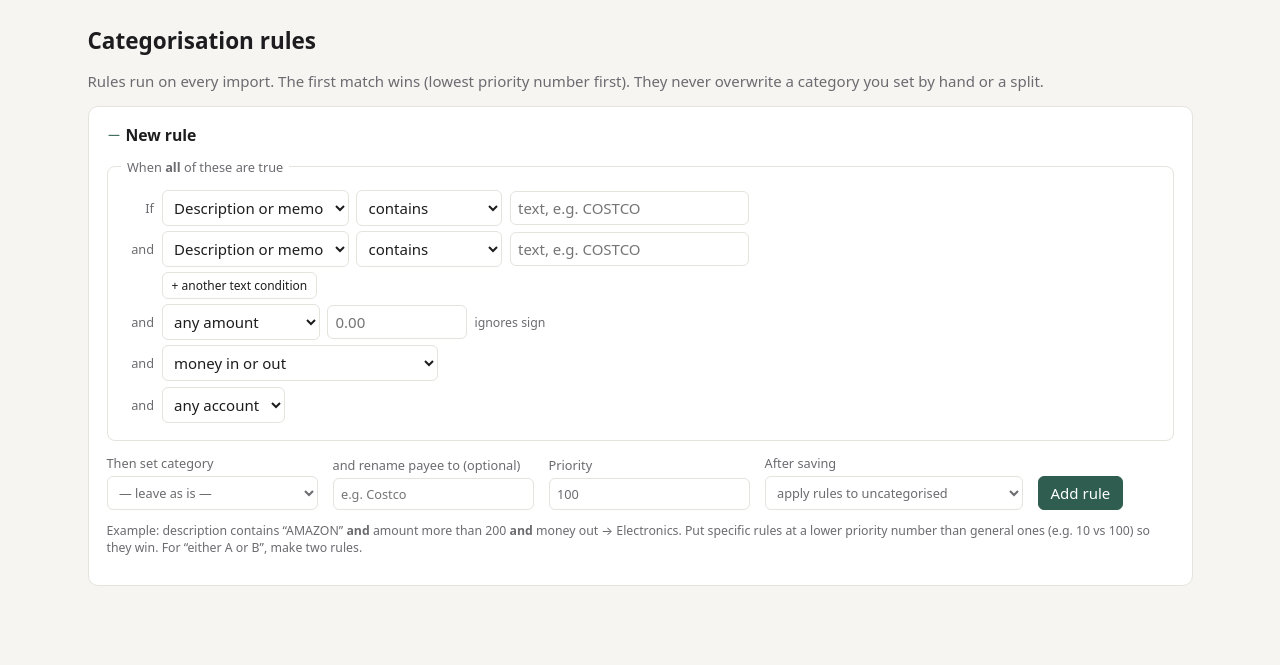
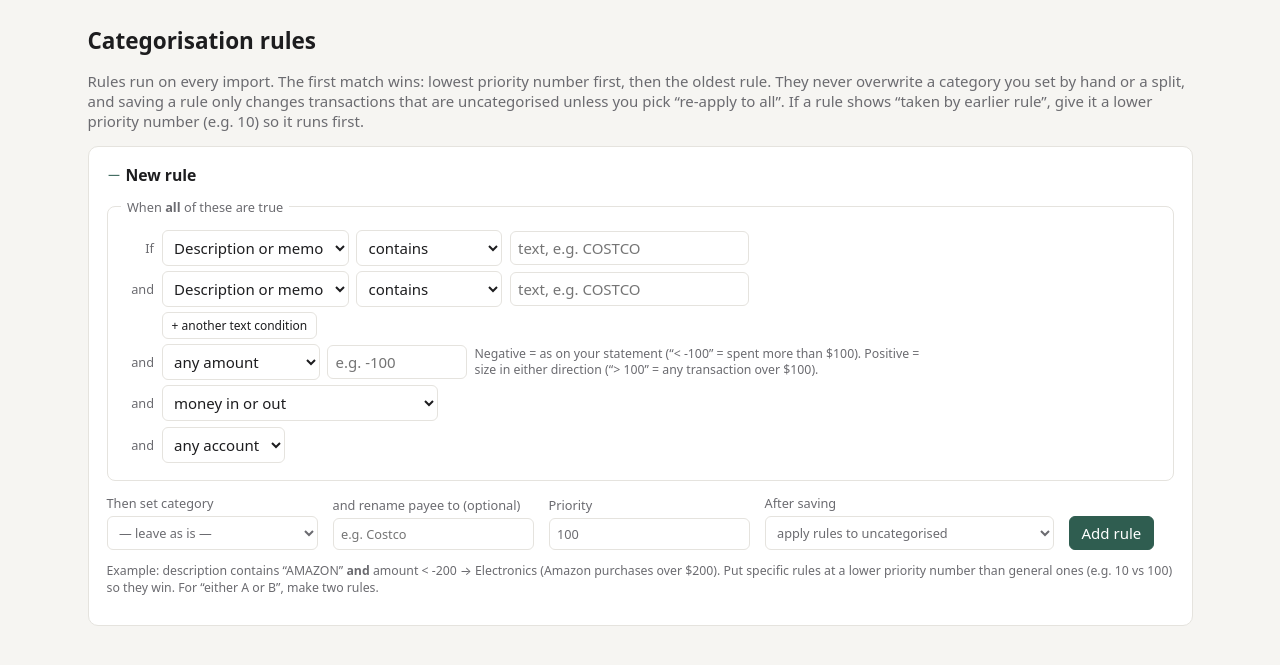
Before and after one commit to prasadchawak/PersonalFinanceInsights, a FastAPI app: page /rules in a window 1280 px wide. Shown: the part 53-718 px from the top of the page. Run offline with FastAPI, Linux system fonts and the light colour scheme; data comes from the database, SQL or seed files in the repository; data that the repository does not hold is empty.

Commit message:
Fix rule amount matching with negative numbers; fix Re-run rules button
- Amount conditions kept only the absolute value, so '< -50' behaved like '< 50'
  (inverted). Negative numbers now compare the signed amount as on the statement;
  positive numbers still compare size in either direction
- /rules/apply was captured by the /rules/{id} edit route (422); all id routes are
  now integer-only
- Rules list flags rules whose matches are taken by an earlier rule
- New opt-in 're-apply to all, including hand-set' (with confirmation)
- Regression tests; 50 passing (also with networking disabled)

Co-Authored-By: Claude Opus 5.5 <noreply@anthropic.com>
Claude-Session: https://claude.ai/code/session_01HDi6eGCguk3rvN8LYVtoAV

```diff
--- a/app/main.py
+++ b/app/main.py
@@ -177,7 +177,7 @@ def create_account(name: str = Form(...), institution: str = Form(""), type: str
     return RedirectResponse("/accounts", status_code=303)
 
 
-@app.post("/accounts/{account_id}")
+@app.post("/accounts/{account_id:int}")
 def edit_account(account_id: int, name: str = Form(...), institution: str = Form(""), type: str = Form(...),
                  opening_balance: str = Form("0")):
     from urllib.parse import quote
@@ -197,7 +197,7 @@ def edit_account(account_id: int, name: str = Form(...), institution: str = Form
     return RedirectResponse("/accounts?msg=" + quote("Saved."), status_code=303)
 
 
-@app.post("/accounts/{account_id}/delete")
+@app.post("/accounts/{account_id:int}/delete")
 def delete_account(account_id: int, confirm_name: str = Form("")):
     """Permanently delete an account with all its transactions, splits, import history and
     account-specific rules. Requires typing the account's name."""
@@ -218,7 +218,7 @@ def delete_account(account_id: int, confirm_name: str = Form("")):
                             status_code=303)
 
 
-@app.post("/accounts/{account_id}/opening")
+@app.post("/accounts/{account_id:int}/opening")
 def set_opening(account_id: int, opening_balance: str = Form(...)):
     from .normalize import parse_amount_cents
     with conn() as c:
@@ -352,14 +352,14 @@ async def map_submit(request: Request, token: str):
     return render(request, "import_result.html", result=res, filename=meta["filename"])
 
 
-@app.post("/imports/{import_id}/undo")
+@app.post("/imports/{import_id:int}/undo")
 def undo(import_id: int):
     with conn() as c:
         services.undo_import(c, import_id)
     return RedirectResponse("/import", status_code=303)
 
 
-@app.post("/profiles/{profile_id}/delete")
+@app.post("/profiles/{profile_id:int}/delete")
 def delete_profile(profile_id: int):
     with conn() as c:
         c.execute("DELETE FROM import_profiles WHERE id = ?", (profile_id,))
@@ -468,7 +468,7 @@ async def bulk_update(request: Request):
     return RedirectResponse(f"{target}{sep}updated={len(ids)}", status_code=303)
 
 
-@app.post("/transactions/{tx_id}")
+@app.post("/transactions/{tx_id:int}")
 def update_tx(request: Request, tx_id: int, category_id: str = Form(""), payee: str = Form(None),
               notes: str = Form(None), details_only: str = Form(None)):
     with conn() as c:
@@ -509,7 +509,7 @@ def export(account: str | None = None, category: str | None = None, month: str |
 
 # ---------------------------------------------------------------- splits
 
-@app.get("/transactions/{tx_id}/split", response_class=HTMLResponse)
+@app.get("/transactions/{tx_id:int}/split", response_class=HTMLResponse)
 def split_page(request: Request, tx_id: int, rows: str | None = None, error: str | None = None):
     with conn() as c:
         tx = c.execute("SELECT t.*, a.name AS account_name FROM transactions t JOIN accounts a ON a.id = t.account_id"
@@ -528,7 +528,7 @@ def split_page(request: Request, tx_id: int, rows: str | None = None, error: str
                   is_split=bool(existing), back_to=request.query_params.get("back", "/transactions"))
 
 
-@app.post("/transactions/{tx_id}/split", response_class=HTMLResponse)
+@app.post("/transactions/{tx_id:int}/split", response_class=HTMLResponse)
 async def split_save(request: Request, tx_id: int):
     from .normalize import parse_amount_cents
     form = await request.form()
@@ -561,7 +561,7 @@ async def split_save(request: Request, tx_id: int):
     return RedirectResponse(back_to, status_code=303)
 
 
-@app.post("/transactions/{tx_id}/unsplit")
+@app.post("/transactions/{tx_id:int}/unsplit")
 def unsplit(request: Request, tx_id: int):
     with conn() as c:
         first = c.execute("SELECT category_id FROM splits WHERE transaction_id = ? ORDER BY amount_cents LIMIT 1",
@@ -778,7 +778,8 @@ async def _save_rule(request: Request, rule_id: int | None):
                            (form.get("rename_to") or "").strip() or None, _int(form.get("account_id")),
                            _int(form.get("priority")) or 100)
             reapply = form.get("reapply") or ("uncategorized" if form.get("apply_now") else "")
-            n = rules_mod.apply_all(c, only_uncategorized=(reapply != "all")) if reapply else None
+            n = (rules_mod.apply_all(c, only_uncategorized=(reapply == "uncategorized"),
+                                     include_hand_set=(reapply == "force")) if reapply else None)
     except rules_mod.RuleError as e:
         back_to = f"/rules?error={quote(str(e))}" + (f"&edit={rule_id}" if rule_id else "")
         return RedirectResponse(back_to, status_code=303)
@@ -790,12 +791,12 @@ async def create_rule(request: Request):
     return await _save_rule(request, None)
 
 
-@app.post("/rules/{rule_id}")
+@app.post("/rules/{rule_id:int}")
 async def update_rule(request: Request, rule_id: int):
     return await _save_rule(request, rule_id)
 
 
-@app.post("/rules/{rule_id}/delete")
+@app.post("/rules/{rule_id:int}/delete")
 def delete_rule(rule_id: int):
     with conn() as c:
         c.execute("DELETE FROM rules WHERE id = ?", (rule_id,))
@@ -805,7 +806,7 @@ def delete_rule(rule_id: int):
 @app.post("/rules/apply")
 def apply_rules(scope: str = Form("uncategorized")):
     with conn() as c:
-        n = rules_mod.apply_all(c, only_uncategorized=(scope != "all"))
+        n = rules_mod.apply_all(c, only_uncategorized=(scope == "uncategorized"), include_hand_set=(scope == "force"))
     return RedirectResponse(f"/rules?applied={n}", status_code=303)
 
 
@@ -841,16 +842,16 @@ def create_category(name: str = Form(...), kind: str = Form("expense"), parent_i
     return _cat_action(lambda c: cats.create(c, name, kind, _int(parent_id)), f"Added “{name.strip()}”.")
 
 
-@app.post("/categories/{cat_id}/rename")
+@app.post("/categories/{cat_id:int}/rename")
 def rename_category(cat_id: int, name: str = Form(...)):
     return _cat_action(lambda c: cats.rename(c, cat_id, name), f"Renamed to “{name.strip()}”.")
 
 
-@app.post("/categories/{cat_id}/move")
+@app.post("/categories/{cat_id:int}/move")
 def move_category(cat_id: int, parent_id: str = Form(""), kind: str = Form("")):
     return _cat_action(lambda c: cats.move(c, cat_id, _int(parent_id), kind or None), "Moved.")
 
 
-@app.post("/categories/{cat_id}/delete")
+@app.post("/categories/{cat_id:int}/delete")
 def delete_category(cat_id: int):
     return _cat_action(lambda c: cats.delete(c, cat_id), "Deleted.")
--- a/app/static/app.js
+++ b/app/static/app.js
@@ -73,3 +73,12 @@ document.addEventListener("change", (e) => {
     if (v2) v2.classList.toggle("hidden", e.target.value !== "between");
   }
 });
+
+// Overriding hand-set categories is the one rules action that discards your own choices: confirm it.
+document.addEventListener("submit", (e) => {
+  const sel = e.target.querySelector && e.target.querySelector("select[name=reapply], select[name=scope]");
+  if (sel && sel.value === "force" &&
+      !window.confirm("Re-apply rules to ALL transactions, replacing categories you set by hand (🔒) wherever a rule matches? Split transactions are not changed.")) {
+    e.preventDefault();
+  }
+}, true);
--- a/app/static/style.css
+++ b/app/static/style.css
@@ -189,3 +189,5 @@ th a.sort.on { color: var(--ink); }
 .dangerzone > summary h2 { display: inline; }
 .delrow { margin: .5rem 0; }
 .delname { min-width: 15rem; }
+small.shadow { color: var(--warn); cursor: help; white-space: nowrap; }
+.condrow .hint { max-width: 30rem; line-height: 1.3; }
--- a/app/templates/rules.html
+++ b/app/templates/rules.html
@@ -24,10 +24,11 @@
         <option value="">any amount</option>
         {% for k, label in amount_ops.items() %}<option value="{{ k }}" {{ 'selected' if ac and ac.op == k }}>amount {{ label }}</option>{% endfor %}
       </select>
-      <input name="amount_v" size="9" inputmode="decimal" placeholder="0.00" value="{{ '%.2f'|format(ac.value|int / 100) if ac }}">
-      <span class="v2 {{ 'hidden' if not (ac and ac.op == 'between') }}">and <input name="amount_v2" size="9" inputmode="decimal" placeholder="0.00"
+      <input name="amount_v" size="9" inputmode="decimal" placeholder="e.g. -100" value="{{ '%.2f'|format(ac.value|int / 100) if ac }}">
+      <span class="v2 {{ 'hidden' if not (ac and ac.op == 'between') }}">and <input name="amount_v2" size="9" inputmode="decimal" placeholder="e.g. -10"
             value="{{ '%.2f'|format(ac.value2|int / 100) if ac and ac.value2 }}"></span>
-      <small class="muted">ignores sign</small>
+      <small class="muted hint">Negative = as on your statement (“&lt; -100” = spent more than $100).
+        Positive = size in either direction (“&gt; 100” = any transaction over $100).</small>
     </div>
     <div class="condrow">
       <span class="and">and</span>
@@ -52,14 +53,17 @@
       <select name="reapply">
         <option value="" {{ 'selected' if r }}>don't change existing transactions</option>
         <option value="uncategorized" {{ 'selected' if not r }}>apply rules to uncategorised</option>
-        <option value="all">re-apply rules to all (except hand-set)</option></select></label>
+        <option value="all">re-apply rules to all (except hand-set 🔒)</option>
+        <option value="force">re-apply rules to all, including hand-set 🔒</option></select></label>
     <button class="btn primary">{{ 'Save rule' if r else 'Add rule' }}</button>
   </div>
 {% endmacro %}
 
 {% block content %}
 <h1>Categorisation rules</h1>
-<p class="muted">Rules run on every import. The first match wins (lowest priority number first). They never overwrite a category you set by hand or a split.</p>
+<p class="muted">Rules run on every import. The first match wins: lowest priority number first, then the oldest rule.
+  They never overwrite a category you set by hand or a split, and saving a rule only changes transactions that are uncategorised unless you pick “re-apply to all”.
+  If a rule shows “taken by earlier rule”, give it a lower priority number (e.g. 10) so it runs first.</p>
 {% if applied is not none %}<p class="notice">Rules updated {{ applied }} transaction{{ 's' if applied != 1 }}.</p>{% endif %}
 {% if saved %}<p class="notice">Rule saved.</p>{% endif %}
 {% if error %}<p class="error notice-err">{{ error }}</p>{% endif %}
@@ -67,7 +71,7 @@
 <details class="card newrule" {{ 'open' if prefill.pattern or not rules or (error and not edit) }}>
   <summary><h2>New rule</h2></summary>
   <form method="post" action="/rules">{{ rule_form() }}</form>
-  <p class="muted small">Example: description contains “AMAZON” <b>and</b> amount more than 200 <b>and</b> money out → Electronics.
+  <p class="muted small">Example: description contains “AMAZON” <b>and</b> amount &lt; -200 → Electronics (Amazon purchases over $200).
     Put specific rules at a lower priority number than general ones (e.g. 10 vs 100) so they win. For “either A or B”, make two rules.</p>
 </details>
 
@@ -75,7 +79,8 @@
 <section class="card">
   <div class="row between"><h2>Your rules</h2>
     <form method="post" action="/rules/apply" class="inline">
-      <select name="scope"><option value="uncategorized">uncategorised only</option><option value="all">all (except hand-set)</option></select>
+      <select name="scope"><option value="uncategorized">uncategorised only</option><option value="all">all (except hand-set 🔒)</option>
+        <option value="force">all, including hand-set 🔒</option></select>
       <button class="btn">Re-run rules</button></form></div>
   <table class="rules">
     <thead><tr><th>#</th><th>When</th><th>Then</th><th class="num" title="Transactions this rule currently wins">Matches</th><th></th></tr></thead>
@@ -84,7 +89,10 @@
         <td>{% for s in r.summary %}{% if not loop.first %} <b class="and">AND</b> {% endif %}<span class="cond">{{ s }}</span>{% endfor %}
             {% if r.account_name %} <b class="and">AND</b> <span class="cond">account is {{ r.account_name }}</span>{% endif %}</td>
         <td>{% if r.category_id in tree.by_id %}→ {{ tree.by_id[r.category_id].path }}{% endif %}{% if r.rename_to %}<br><small class="muted">rename “{{ r.rename_to }}”</small>{% endif %}</td>
-        <td class="num {{ 'muted' if not matches.get(r.id) }}">{{ matches.get(r.id, 0) }}</td>
+        {% set m = matches.get(r.id, {'wins': 0, 'shadowed': 0, 'blockers': {}}) %}
+        <td class="num {{ 'muted' if not m.wins }}">{{ m.wins }}
+          {% if m.shadowed %}<br><small class="shadow" title="Also matches these, but an earlier rule wins: {% for k, v in m.blockers.items() %}{{ k }} ({{ v }}){{ '; ' if not loop.last }}{% endfor %}">
+            +{{ m.shadowed }} taken by earlier rule{{ 's' if m.blockers|length > 1 }}</small>{% endif %}</td>
         <td class="nowrap">
           <details class="ruleedit" {{ 'open' if edit == r.id }}><summary class="btn">Edit</summary>
             <form method="post" action="/rules/{{ r.id }}">{{ rule_form(r) }}</form>
```
Also changed, not shown: app/rules.py (+49 -21 lines), tests/test_phase1c.py (+1 -1 lines), tests/test_phase1d.py (+82 -2 lines), README.md.
